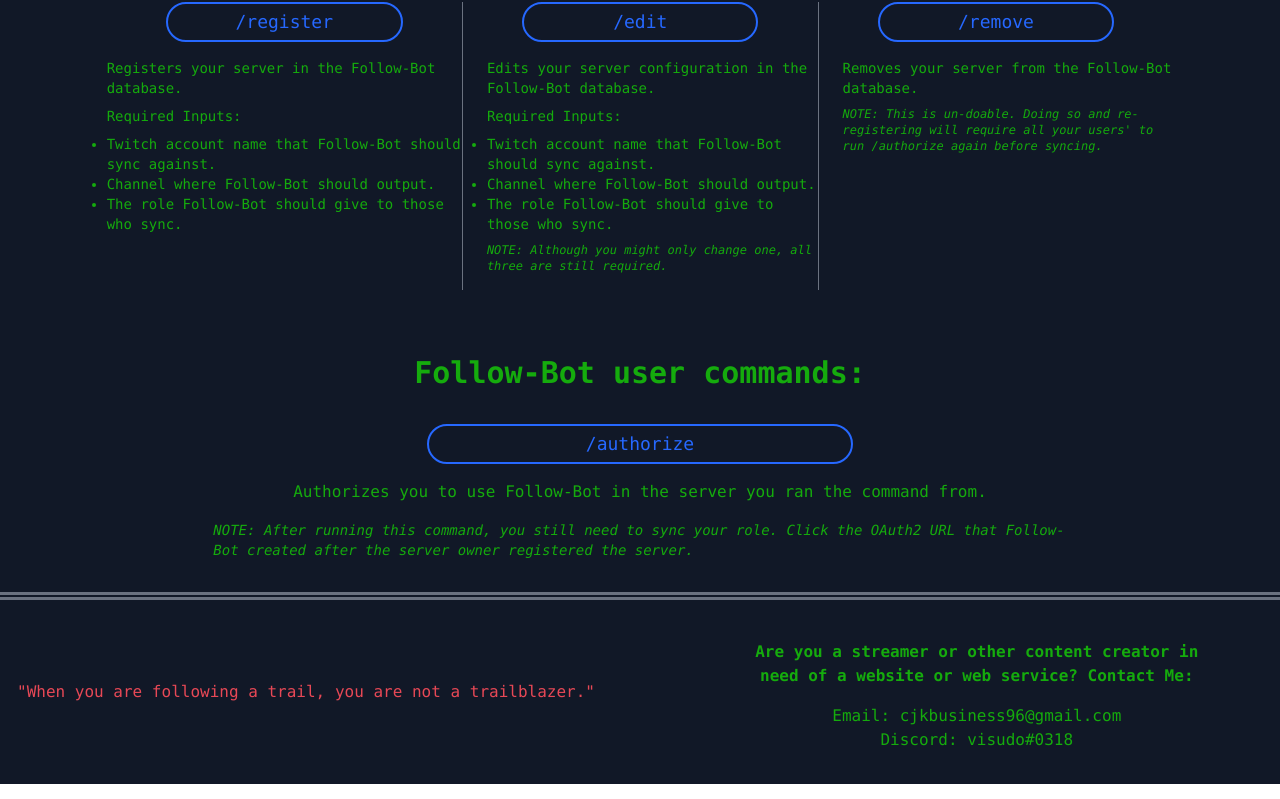
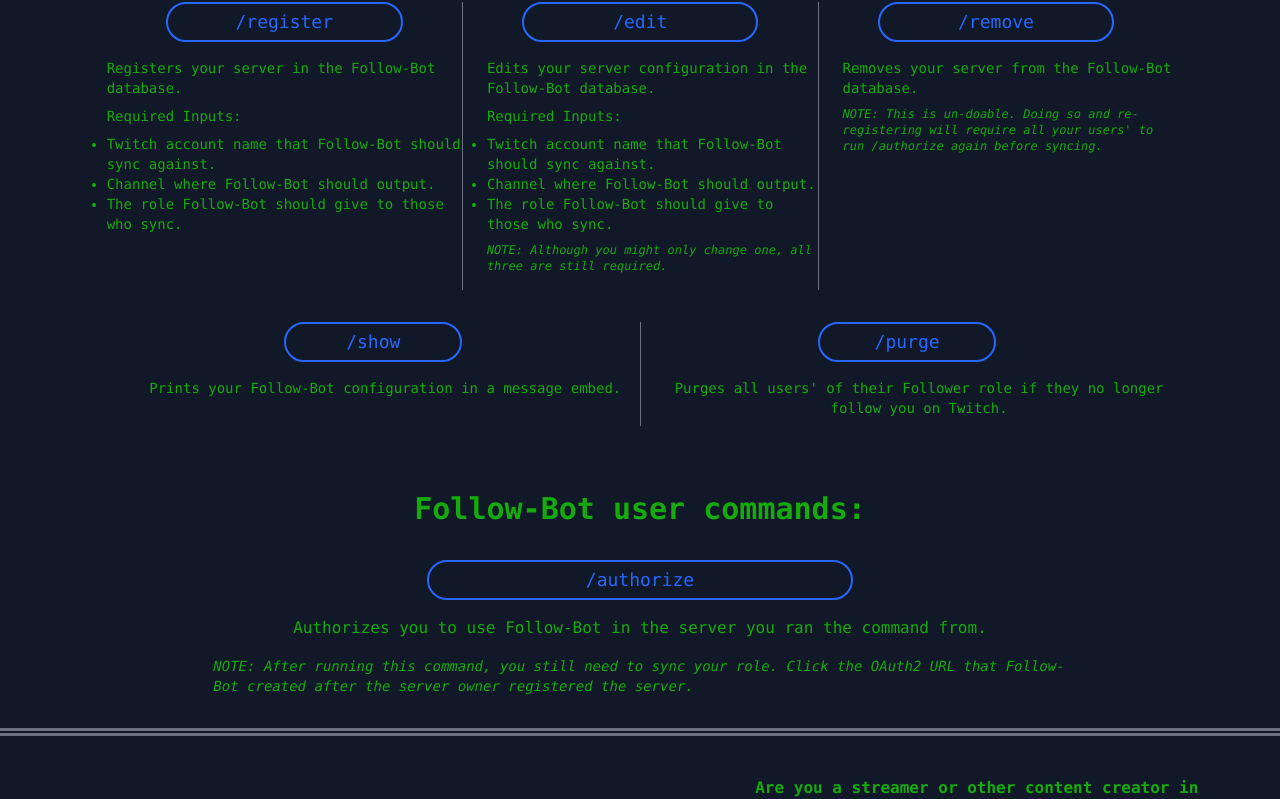
Before and after one commit to visudo20179C/portfolio, a Nuxt app: page /follow-bot in a window 1280 px wide. Shown: the part 906-1705 px from the top of the page. Built offline with nearby package versions, Linux system fonts and the light colour scheme.

Commit message:
adds updated commands to follow-bot page

```diff
--- a/components/Follow-Bot.vue
+++ b/components/Follow-Bot.vue
@@ -24,7 +24,7 @@
 	<div class="w-5/6 text-3xl text-visudo-green font-black mb-8 mt-16 border rounded-lg border-gray-900 text-center mx-auto">
 		Follow-Bot server owner only commands:
 	</div>
-	<div class="w-5/6 mx-auto flex flex-col justify-evenly divide-x divide-gray-900 lg:flex-row lg:divide-gray-500 mb-16">
+	<div class="w-5/6 mx-auto flex flex-col justify-evenly divide-x divide-gray-900 lg:flex-row lg:divide-gray-500 mb-8">
 		<div class="w-2/3 flex flex-col mx-auto">
 			<div class="w-2/3 mx-auto border-2 rounded-full py-1 px-2 border-visudo-blue text-center text-lg text-visudo-blue mb-4">/register</div>
 			<div class="text-sm text-visudo-green lg:mb-2">Registers your server in the Follow-Bot database.</div>
@@ -52,6 +52,16 @@
 			<div class="text-xs text-visudo-green lg:ml-6"><i>NOTE: This is un-doable. Doing so and re-registering will require all your users' to run /authorize again before syncing.</i></div>
 		</div>
 	</div>
+	<div class="w-5/6 mx-auto flex flex-col justify-evenly divide-x divide-gray-900 lg:flex-row lg:divide-gray-500 mb-16">
+		<div class="w-2/3 flex flex-col mx-auto mb-4">
+			<div class="w-1/3 mx-auto border-2 rounded-full py-1 px-2 border-visudo-blue text-center text-lg text-visudo-blue mb-4">/show</div>
+			<div class="text-sm text-center text-visudo-green lg:mb-2 lg:ml-6">Prints your Follow-Bot configuration in a message embed.</div>
+		</div>
+		<div class="w-2/3 flex flex-col mx-auto">
+			<div class="w-1/3 mx-auto border-2 rounded-full py-1 px-2 border-visudo-blue text-center text-lg text-visudo-blue mb-4">/purge</div>
+			<div class="text-sm text-center text-visudo-green lg:mb-2 lg:ml-6">Purges all users' of their Follower role if they no longer follow you on Twitch.</div>
+		</div>
+	</div>
 	<div class="w-5/6 text-3xl text-visudo-green font-black mb-8 mt-16 border rounded-lg border-gray-900 text-center mx-auto">
 		Follow-Bot user commands:
 	</div>
```
